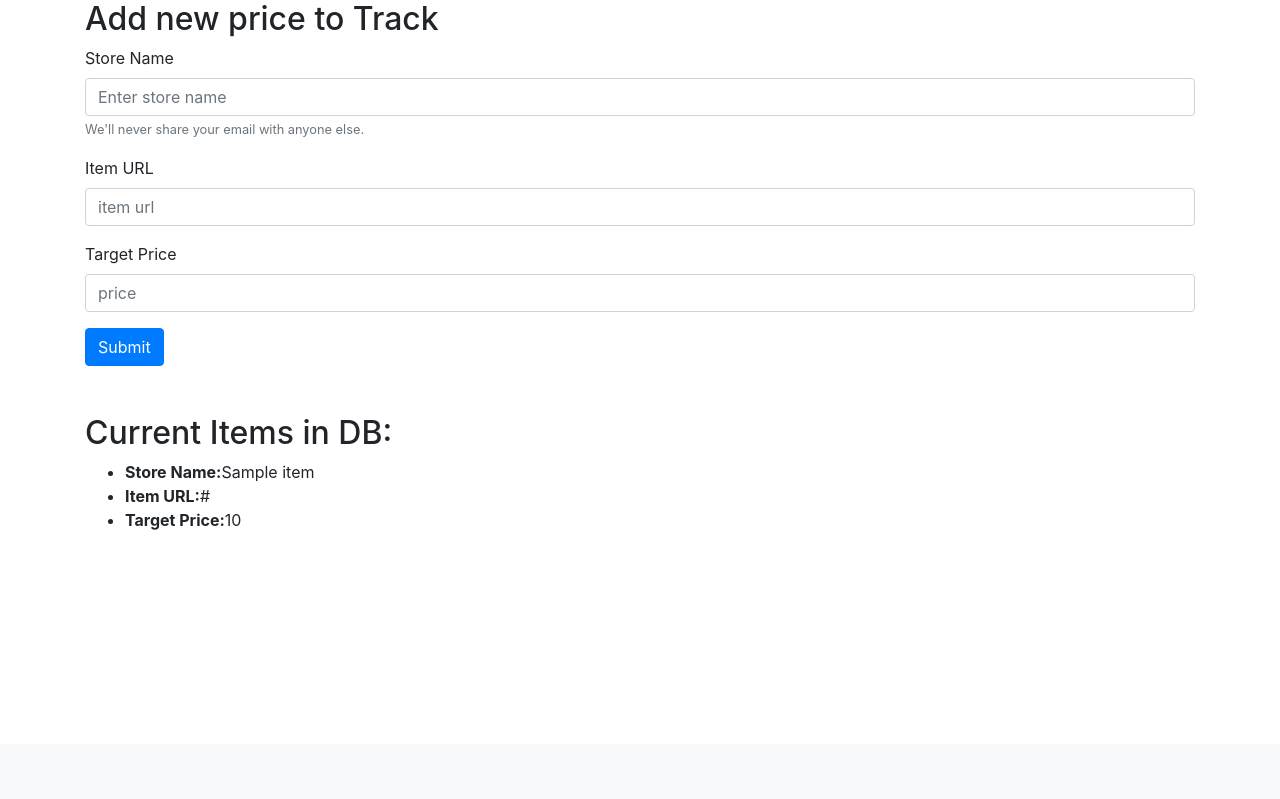
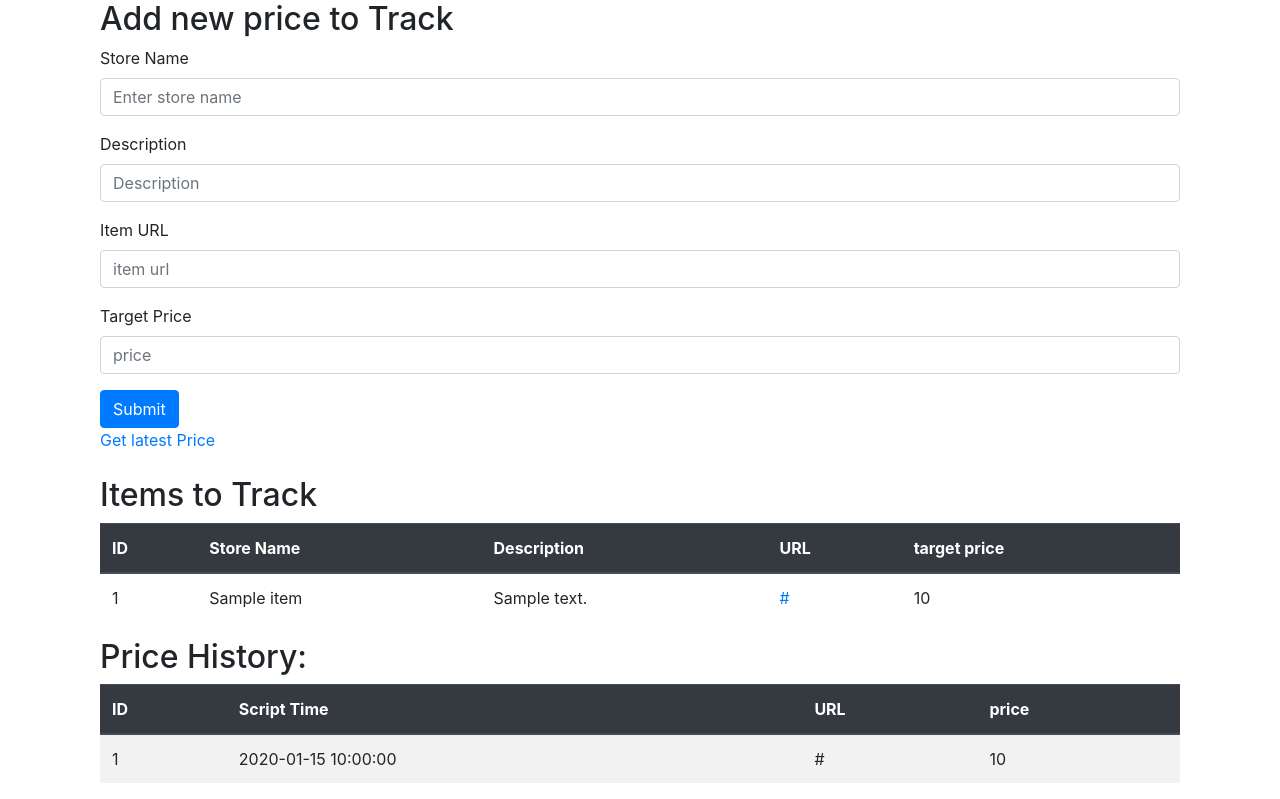
Before and after one commit to anishst/PriceTracker, a Flask app: page / in a window 1280 px wide. Shown: the part 56-855 px from the top of the page. Before the commit the page ends 586 px from the top, so only its background shows below. Run offline with Flask 2, Linux system fonts and the light colour scheme; a database or web service that is not in the repository returns one stand-in record (values such as "Sample title"); some libraries are stand-ins or nearby versions.

Commit message:
working draft of app; added css and boostrap base template

```diff
--- a/app.py
+++ b/app.py
@@ -1,5 +1,13 @@
+import time
+import uuid
+
 from flask import Flask, redirect, url_for, request, render_template
-from database import *
+from common.database import *
+from selenium import webdriver
+from selenium.webdriver.chrome.options import Options
+from selenium.webdriver.common.by import By
+from selenium.webdriver.support.wait import WebDriverWait
+from selenium.webdriver.support import expected_conditions as EC
 
 app = Flask(__name__)
 
@@ -12,17 +20,54 @@ def init_db():
 @app.route("/", methods=['GET','POST'])
 def home():
     if request.method == 'POST':
+        print(request.form)
         new_item = {
+            "_id": uuid.uuid4().hex,
             "store_name": request.form['store_name'],
+            "item_desc": request.form['item_desc'],
             "item_url": request.form['item_url'],
             "target_price": request.form['target_price']
         }
-
         Database.insert('items', new_item)
         return redirect(url_for('home'))
 
-    items  =Database.find('items', {})
-    return render_template('home.html', items=items)
+    items  =Database.find('items', { })
+    prices = Database.find('price_history', { })
+    return render_template('home.html', items=items, prices=prices)
+
+@app.route("/check_price_selenium")
+def check_price_selenium():
+    items = Database.find('items', {})
+    for item in items:
+        chrome_options = Options()
+        chrome_options.add_argument('--headless')
+        chrome_options.add_argument('--disable-gpu')
+        chrome_options.add_argument('--no-sandbox')
+        driver = webdriver.Chrome(options=chrome_options)
+        driver.implicitly_wait(10)
+        try:
+            print("Running Chrome Script")
+
+            url = item["item_url"]
+            driver.get(url)
+            element = WebDriverWait(driver, 30).until(
+                EC.presence_of_element_located((By.XPATH, "//*[@id='priceblock_dealprice' or @id='priceblock_ourprice']")))
+            string_price = element.text.strip()
+            print(string_price)
+            price_item = {
+                "_id":  uuid.uuid4().hex,
+                "script_time": time.strftime("%Y-%m-%d %H:%M:%S"),
+                "item_url": item["item_url"],
+                "price": string_price
+            }
+            print(items)
+            Database.insert('price_history', price_item)
+        except Exception as e:
+            print(f"Something went wrong while searching.. Details: {e}")
+        finally:
+            driver.quit()
+
+    return redirect('/home')
 
 if __name__ == "__main__":
     app.run(host="0.0.0.0", port=int("5000"), debug=True)
--- a/database.py
+++ b/common/database.py
@@ -11,6 +11,7 @@ class Database(object):
     def initialize():
         client = pymongo.MongoClient(Database.URI)
         Database.DATABASE = client['items']
+        Database.DATABASE = client['price_history']
 
     @staticmethod
     def insert(collection, data):
--- a/requirements.txt
+++ b/requirements.txt
@@ -2,3 +2,4 @@ Flask
 pymongo
 requests
 beautifulsoup4
+selenium
--- /dev/null
+++ b/static/main.css
@@ -0,0 +1,13 @@
+    .loader {
+  border: 16px solid #f3f3f3; /* Light grey */
+  border-top: 16px solid #3498db; /* Blue */
+  border-radius: 50%;
+  width: 120px;
+  height: 120px;
+  animation: spin 2s linear infinite;
+}
+
+@keyframes spin {
+  0% { transform: rotate(0deg); }
+  100% { transform: rotate(360deg); }
+}
--- /dev/null
+++ b/templates/base.html
@@ -0,0 +1,26 @@
+<!DOCTYPE html>
+<html lang="en">
+<head>
+    <title>Price Tracker App</title>
+        <!-- Required meta tags -->
+    <meta charset="utf-8">
+    <meta name="viewport" content="width=device-width, initial-scale=1, shrink-to-fit=no">
+    <link rel="stylesheet" href="https://stackpath.bootstrapcdn.com/bootstrap/4.5.0/css/bootstrap.min.css" integrity="sha384-9aIt2nRpC12Uk9gS9baDl411NQApFmC26EwAOH8WgZl5MYYxFfc+NcPb1dKGj7Sk" crossorigin="anonymous">
+    <link rel=stylesheet type=text/css href="{{ url_for('static', filename='main.css') }}">
+    <script type="text/javascript" src="http://ajax.googleapis.com/ajax/libs/jquery/1.6.2/jquery.min.js"></script>
+</head>
+<body>
+
+<!-- Image and text -->
+<nav class="navbar navbar-light bg-light">
+  <a class="navbar-brand" href="{{url_for('home')}}">Price Tracker App</a>
+</nav>
+
+<div class="content container">
+    {% block content %}
+
+    {% endblock %}
+</div>
+
+</body>
+</html>
--- a/templates/home.html
+++ b/templates/home.html
@@ -1,24 +1,5 @@
-<!doctype html>
-<html>
-<head>
-    <title>Price Tracker App</title>
-        <!-- Required meta tags -->
-    <meta charset="utf-8">
-    <meta name="viewport" content="width=device-width, initial-scale=1, shrink-to-fit=no">
-    <link rel="stylesheet" href="https://stackpath.bootstrapcdn.com/bootstrap/4.5.0/css/bootstrap.min.css" integrity="sha384-9aIt2nRpC12Uk9gS9baDl411NQApFmC26EwAOH8WgZl5MYYxFfc+NcPb1dKGj7Sk" crossorigin="anonymous">
-    <style>
-        container {
-            margin: 10px;
-        }
-    </style>
-</head>
-<body>
-<!-- Image and text -->
-<nav class="navbar navbar-light bg-light">
-  <a class="navbar-brand" href="{{url_for('home')}}">
-    Price Tracker App
-  </a>
-</nav>
+{% extends "base.html" %}
+{% block content %}
 
 <div class="container">
 
@@ -27,35 +8,78 @@
   <form action="/home" method="POST">
     <div class="form-group">
       <label for="store_name">Store Name</label>
-    <input type="te" class="form-control" name="store_name" id="store_name" aria-describedby="emailHelp" placeholder="Enter store name">
-    <small id="emailHelp" class="form-text text-muted">We'll never share your email with anyone else.</small>
+      <input type="te" class="form-control" name="store_name" id="store_name" aria-describedby="emailHelp"
+        placeholder="Enter store name">
+    </div>
+    <div class="form-group">
+      <label for="item_desc">Description</label>
+      <input type="text" class="form-control" name="item_desc" id="item_desc" placeholder="Description">
     </div>
     <div class="form-group">
       <label for="item_url">Item URL</label>
       <input type="text" class="form-control" name="item_url" id="item_url" placeholder="item url">
     </div>
+
     <div class="form-group">
       <label for="target_price">Target Price</label>
       <input type="text" class="form-control" name="target_price" id="target_price" placeholder="price">
     </div>
     <button type="submit" class="btn btn-primary">Submit</button>
   </form>
+  <a href="{{ url_for('check_price_selenium') }}" ; onclick="$('#loading').show();">Get latest Price</a>
+
+  <div id="loading" class="loader" style="display:none;"></div>
+  <!--    https://blog.lavgupta.com/2011/12/jquery-modal-waiting-dialog.html-->
 
 
-    <br/> <br/>
-
-<h2>
-Current Items in DB:
-</h2>
-    <ul>
- {% for item in items %}
-    <li><b>Store Name:</b>{{ item.store_name }}</li>
-    <li><b>Item URL:</b>{{ item.item_url }}</li>
-    <li><b>Target Price:</b>{{ item.target_price }}</li>
-    {% endfor %}
-</ul>
+  <br /> <br />
 
 
+  <h2>Items to Track</h2>
+
+  <table class="table">
+    <thead class="thead-dark">
+      <tr>
+        <th>ID</th>
+        <th>Store Name</th>
+         <th>Description</th>
+        <th>URL</th>
+        <TH>target price</TH>
+      </tr>
+    </thead>
+
+    {% for item in items %}
+    <tr>
+      <td>{{item._id}}</td>
+      <td>{{ item.store_name }}</td>
+      <td>{{ item.item_desc }}</td>
+      <td><a href="{{ item.item_url }}" target="_blank">{{ item.item_url }}</a></td>
+      <td>{{ item.target_price }}</td>
+    </tr>
+    {% endfor %}
+  </table>
+
+  <h2>Price History:</h2>
+
+
+  <table class="table table-striped">
+    <thead class="thead-dark">
+      <tr>
+        <th>ID</th>
+        <th>Script Time</th>
+        <th>URL</th>
+        <TH>price</TH>
+      </tr>
+    </thead>
+    {% for item in prices %}
+    <tr>
+      <td>{{item._id}}</td>
+      <td>{{ item.script_time }}</td>
+      <td>{{ item.item_url }}</td>
+      <td>{{ item.price }}</td>
+    </tr>
+    {% endfor %}
+  </table>
+
 </div>
-</body>
-</html>
+{% endblock %}
```
Also changed, not shown: alert_updater.py (added, +14 -0 lines), common/__init__.py (added), 1 other file. Lines whose indentation alone changed are shown as unchanged.
